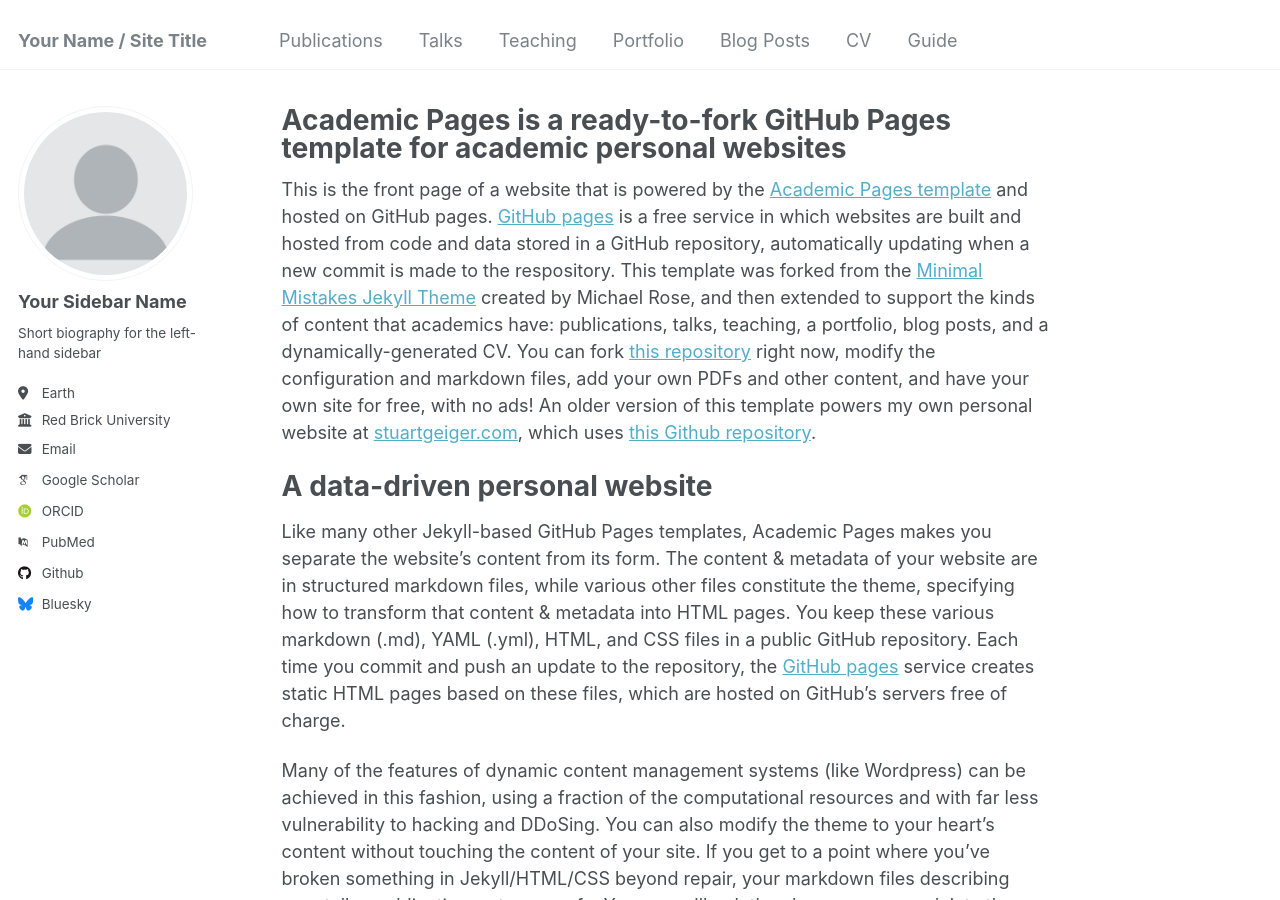
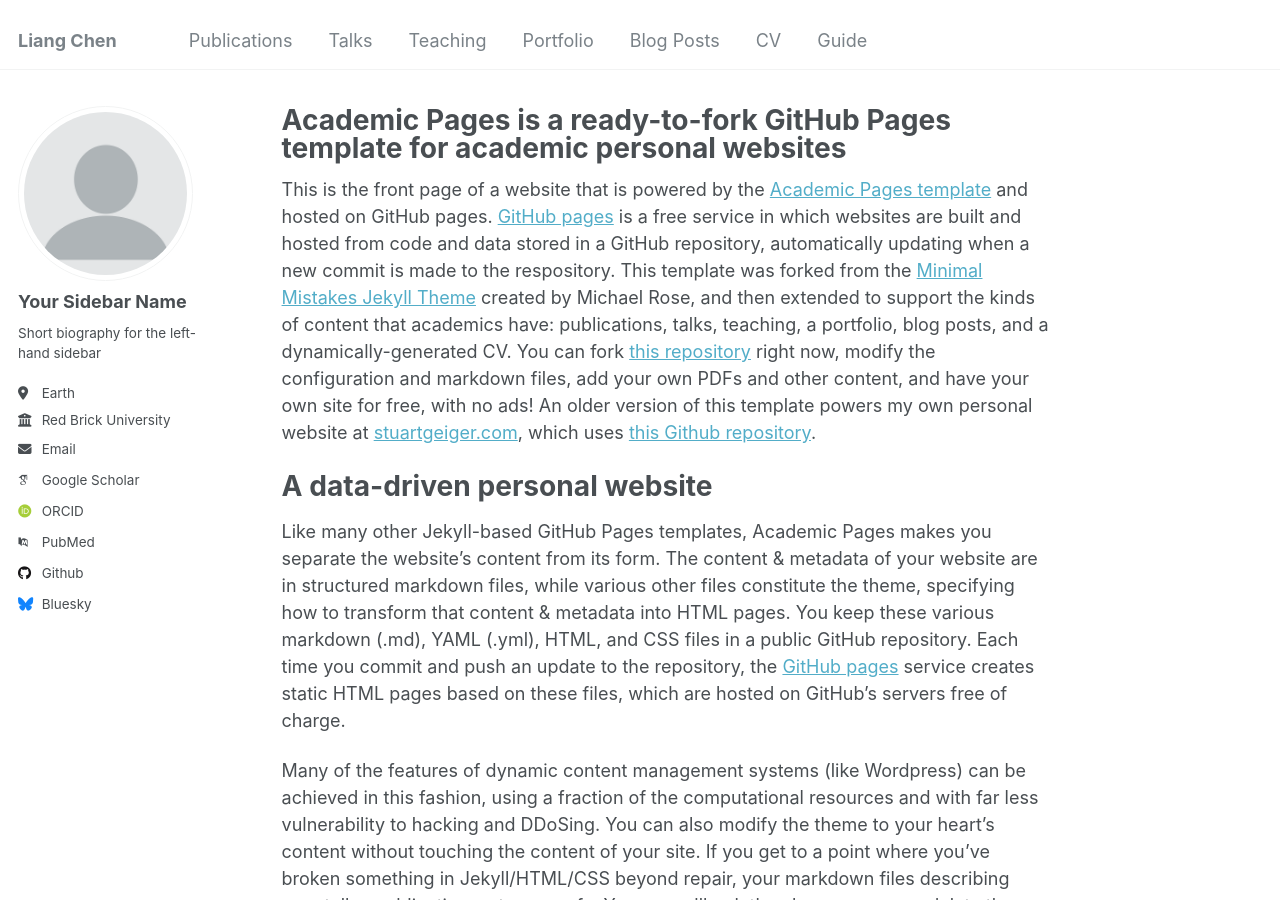
Before and after one commit to leonchenucr/leonchenucr.github.io, a Jekyll site: the page built from _pages/about.md, in a window 1280 px wide and 900 px high. Built offline with Jekyll 4.4.1, drawn with Linux system fonts in a browser that asks for light colours; some web fonts are replaced.

Commit message:
modified:   _config.yml

```diff
--- a/_config.yml
+++ b/_config.yml
@@ -8,7 +8,7 @@
 
 # Basic Site Settings
 locale                   : "en-US"
-title                    : "Your Name / Site Title"
+title                    : "Liang Chen"
 title_separator          : "-"
 name                     : &name "Your Name"
 description              : &description "personal description"
```
